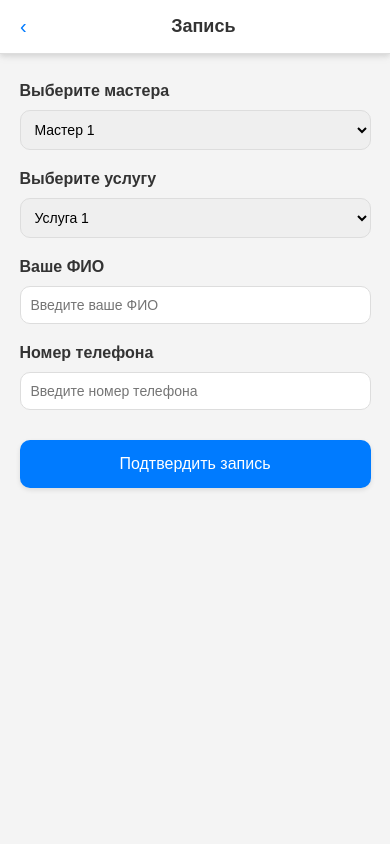
After one commit to dadreu/RequestHandler, a PHP site: page /appointment.html in a window 390 px wide. The commit adds this page. Run offline with PHP 8.4, Linux system fonts and the light colour scheme.

Commit message:
Переработанная адаптивность + третья страница

```diff
--- /dev/null
+++ b/appointment.html
@@ -0,0 +1,94 @@
+<!DOCTYPE html>
+<html lang="ru">
+<head>
+    <meta charset="UTF-8">
+    <meta name="viewport" content="width=device-width, initial-scale=1.0">
+    <title>Запись</title>
+    <link rel="stylesheet" href="styles.css">
+</head>
+<body>
+    <!-- Верхний блок с белым фоном -->
+    <div class="top-bar">
+        <button class="back-button" onclick="window.location.href='date-selection.html'">‹</button>
+        <h1>Запись</h1>
+    </div>
+
+    <!-- Основной контент на сером фоне -->
+    <div class="content">
+        <!-- Выбор мастера -->
+        <div class="form-section">
+            <h2>Выберите мастера</h2>
+            <select class="form-input" id="master-select">
+                <option value="master1">Мастер 1</option>
+                <option value="master2">Мастер 2</option>
+                <option value="master3">Мастер 3</option>
+            </select>
+        </div>
+
+        <!-- Выбор услуги -->
+        <div class="form-section">
+            <h2>Выберите услугу</h2>
+            <select class="form-input" id="service-select">
+                <option value="service1">Услуга 1</option>
+                <option value="service2">Услуга 2</option>
+                <option value="service3">Услуга 3</option>
+            </select>
+        </div>
+
+        <!-- Ввод ФИО -->
+        <div class="form-section">
+            <h2>Ваше ФИО</h2>
+            <input type="text" class="form-input" id="fio-input" placeholder="Введите ваше ФИО" pattern="^[А-ЯЁ][а-яё]+(?:[-][А-ЯЁ][а-яё]+)*(?:\s+[А-ЯЁ][а-яё]+(?:[-][А-ЯЁ][а-яё]+)*(?:\s+[А-ЯЁ][а-яё]+(?:[-][А-ЯЁ][а-яё]+)*)?)?$" required>
+        </div>
+
+        <!-- Ввод номера телефона -->
+        <div class="form-section">
+            <h2>Номер телефона</h2>
+            <input type="tel" class="form-input" id="phone-input" placeholder="Введите номер телефона" pattern="^((\+7|7|8)[\s\-]?)?(\(?\d{3}\)?[\s\-]?)?\d{3}[\s\-]?\d{2}[\s\-]?\d{2}$" required>
+        </div>
+
+        <!-- Кнопка подтверждения -->
+        <button class="confirm-button" id="confirm-button">Подтвердить запись</button>
+    </div>
+
+    <script>
+        document.addEventListener('DOMContentLoaded', function () {
+            const fioInput = document.getElementById('fio-input');
+            const phoneInput = document.getElementById('phone-input');
+            const confirmButton = document.getElementById('confirm-button');
+
+            // Валидация данных формы
+            function validateForm() {
+                let isValid = true;
+
+                const fioPattern = /^[А-ЯЁ][а-яё]+(?:[-][А-ЯЁ][а-яё]+)*(?:\s+[А-ЯЁ][а-яё]+(?:[-][А-ЯЁ][а-яё]+)*(?:\s+[А-ЯЁ][а-яё]+(?:[-][А-ЯЁ][а-яё]+)*)?)?$/;
+                if (!fioInput.value.match(fioPattern)) {
+                    alert("ФИО должно содержать только буквы, пробелы и дефисы, начинаться с заглавной буквы.");
+                    isValid = false; // Останавливаем выполнение
+                }
+
+                const phonePattern = /^((\+7|7|8)[\s\-]?)?(\(?\d{3}\)?[\s\-]?)?\d{3}[\s\-]?\d{2}[\s\-]?\d{2}$/;
+                if (!phoneInput.value.match(phonePattern)) {
+                    alert("Номер телефона должен быть в формате: +79999999999 или 89999999999.");
+                    isValid = false; // Останавливаем выполнение
+                }
+
+                if (isValid) {
+                    alert("Запись подтверждена!");
+                }
+
+                return isValid;
+            }
+
+            // Привязка события к кнопке
+            confirmButton.addEventListener('click', function() {
+                if (!validateForm()) {
+                    // Если валидация не прошла, не продолжаем
+                    return;
+                }
+                window.location.href = 'appointment.html'; // Переход на страницу записи
+            });
+        });
+    </script>
+</body>
+</html>
--- a/index.html
+++ b/index.html
@@ -18,12 +18,12 @@
         <div class="my-records">
             <h2>Мои записи</h2>
             <div class="record">
-                <span class="record-name">Запись1</span>
+                <span class="record-name">Запись 1</span>
                 <span class="record-date">25 Июня 2024</span>
                 <span class="record-amount">900</span>
             </div>
             <div class="record">
-                <span class="record-name">Запись2</span>
+                <span class="record-name">Запись 2</span>
                 <span class="record-date">26 Июня 2024</span>
                 <span class="record-amount">200</span>
             </div>
--- a/styles.css
+++ b/styles.css
@@ -7,20 +7,22 @@ body {
     display: flex;
     flex-direction: column;
     min-height: 100vh;
+    min-width: 280px; /* Минимальная ширина для всего тела */
 }
 
 /* Верхний блок с белым фоном */
 .top-bar {
     background-color: #fff;
-    padding: 10px 15px;
-    box-shadow: 0 2px 5px rgba(0, 0, 0, 0.1);
+    padding: 15px 20px;
+    box-shadow: 0 2px 5px rgba(0, 0, 0, 0.1), 0 3px 10px rgba(0, 0, 0, 0.05);
     display: flex;
+    justify-content: center;
     align-items: center;
     position: sticky;
     top: 0;
     z-index: 10;
+    border-bottom: 1px solid #ddd;
 }
-
 .top-bar h1 {
     font-size: 18px;
     margin: 0;
@@ -43,25 +45,25 @@ body {
     color: #0056b3;
 }
 
-/* Основной контент на сером фоне */
+/* Основной контент */
 .content {
     flex: 1;
-    padding: 10px;
+    padding: 15px;
     background-color: #f4f4f4;
-    margin: 0 10px; /* Боковые отступы */
+    margin: 0 auto; /* Центрирование контента */
+    width: 75%; /* Ширина контента пропорциональна экрану */
+    max-width: 1600px; /* Ограничиваем максимальную ширину */
 }
 
 /* Стили для страницы index.html */
-
-/* Блок "Мои записи" */
 .my-records {
     background-color: #fff;
-    padding: 15px;
-    border-radius: 10px;
-    box-shadow: 0 2px 5px rgba(0, 0, 0, 0.1);
-    margin-bottom: 20px;
+    padding: 25px;
+    border-radius: 12px;
+    box-shadow: 0 3px 8px rgba(0, 0, 0, 0.1), 0 4px 15px rgba(0, 0, 0, 0.05);
+    margin-bottom: 35px;
+    border: 1px solid #e0e0e0; /* Легкий контур для отделения */
 }
-
 .my-records h2 {
     font-size: 16px;
     margin-bottom: 10px;
@@ -247,59 +264,89 @@ body {
     border-color: #007bff;
 }
 
-/* Медиа-запросы для очень узких экранов (до 350px) */
-@media (max-width: 350px) {
-    .content {
-        padding: 5px;
-        margin: 0 5px;
+/* Форма записи */
+.form-section {
+    margin-bottom: 20px;
 }
 
-    .top-bar {
-        padding: 8px 10px;
+.form-section h2 {
+    font-size: 16px;
+    margin-bottom: 10px;
+    color: #333;
 }
 
-    .top-bar h1 {
-        font-size: 16px;
+.form-input {
+    width: 100%;
+    padding: 10px;
+    border: 1px solid #ddd;
+    border-radius: 10px;
+    font-size: 14px;
+    box-sizing: border-box;
 }
 
-    .my-records {
-        padding: 10px;
+.confirm-button {
+    background-color: #007bff;
+    color: #fff;
+    border: none;
+    padding: 15px 20px;
+    border-radius: 10px;
+    cursor: pointer;
+    font-size: 16px;
+    width: 100%;
+    margin-top: 10px;
+    box-shadow: 0 2px 5px rgba(0, 0, 0, 0.1);
 }
 
-    .my-records h2 {
-        font-size: 14px;
+.confirm-button:hover {
+    background-color: #0056b3;
 }
 
-    .record {
-        font-size: 12px;
-        padding: 6px 0;
+/* Медиа-запросы для узких экранов (до 350px) */
+@media (max-width: 399px) {
+
+    /* Обеспечиваем, чтобы все дни в календаре заполняли блок */
+    .calendar-body {
+        grid-template-columns: repeat(7, 1fr);
+
+    }
+    .content{
+        width: 90%;
+    }
+    .time-slots {
+        grid-template-columns: repeat(3, 1fr); /* 3 колонки при ширине от 400px */
+    }
+}
+@media (min-width: 400px) {
+    .time-slots {
+        grid-template-columns: repeat(3, 1fr); /* 3 колонки при ширине от 400px */
+    }
 }
 
-    .sign-up-button {
-        padding: 10px 12px;
-        font-size: 12px;
+@media (min-width: 600px) {
+    .time-slots {
+        grid-template-columns: repeat(4, 1fr); /* 4 колонки при ширине от 600px */
+    }
 }
 
-    /* Календарь для очень узких экранов */
-    .calendar-header div {
-        font-size: 10px;
+@media (min-width: 880px) {
+    .time-slots {
+        grid-template-columns: repeat(5, 1fr); /* 5 колонок при ширине от 880px */
+    }
 }
 
-    .calendar-day {
-        padding: 4px;
-        font-size: 10px;
-        border-radius: 6px;
+@media (min-width: 1000px) {
+    .time-slots {
+        grid-template-columns: repeat(6, 1fr); /* 6 колонок при ширине от 1000px */
+    }
 }
 
-    /* Выбор времени для очень узких экранов */
-    .time-slot {
-        width: calc(50% - 4px); /* Две колонки */
-        font-size: 10px;
-        padding: 6px 8px;
-        border-radius: 12px;
-    }
-
-    .time-group h3 {
-        font-size: 12px;
+@media (min-width: 1200px) {
+    .time-slots {
+        grid-template-columns: repeat(7, 1fr); /* 7 колонок при ширине от 1200px */
     }
 }
+@media (min-width: 1600px) {
+    .time-slots {
+        grid-template-columns: repeat(8, 1fr); /* 8 колонок при ширине от 1600px */
+    }
+}
```
Also changed, not shown: other parts of styles.css (+26 -11 lines), date-selection.html (+5 -13 lines), script.js (+41 -15 lines). Lines whose indentation alone changed are shown as unchanged.
